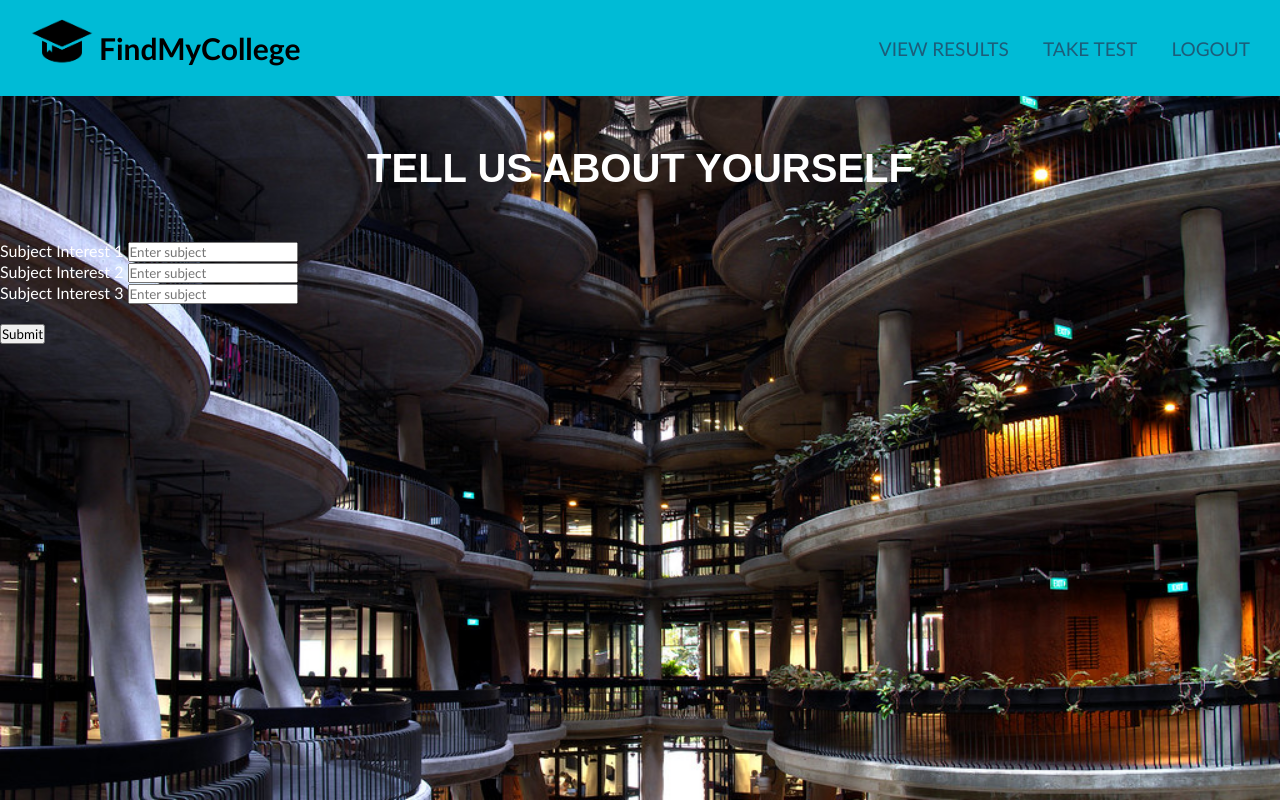
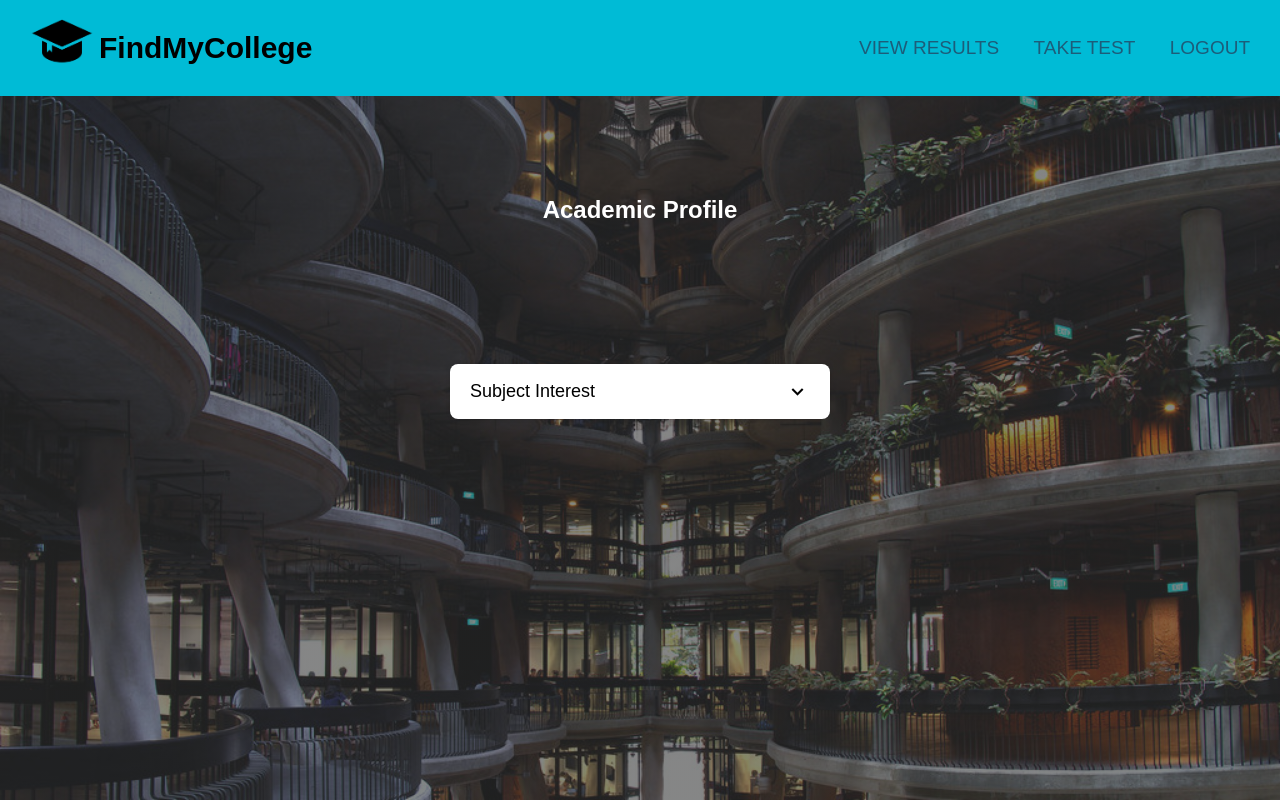
Before and after one commit to GordonChen19/FindMyCollege, a Flask app: page /user-info in a window 1280 px wide. Run offline with Flask 3, Linux system fonts and the light colour scheme; a user stored in the database is signed in; some libraries are stand-ins or nearby versions.

Commit message:
created academic dropdown box

```diff
--- a/Website/templates/user_info.html
+++ b/Website/templates/user_info.html
@@ -1,63 +1,143 @@
-{% extends "base.html" %} {% block title %}subject-interests{% endblock %} {% block content
-    %}
-    <form method="POST">
-      <h3 align="center">TELL US ABOUT YOURSELF</h3>
-      <div class="form-group">
-        <label for="subject1">Subject Interest 1</label>
-        <input
-          type="subjectInterest"
-          class="form-control"
-          id="subject1"
-          name="subject1"
-          placeholder="Enter subject"
+{% extends "base.html" %} {% block title %}subject-interests{% endblock %} {%
+block content %}
+
+<head>
+  <link
+    href="https://unpkg.com/boxicons@2.1.1/css/boxicons.min.css"
+    rel="stylesheet"
   />
+</head>
+
+<body>
+  <section class="profile">
+    <h1>Academic Profile</h1>
+  </section>
+
+  <div class="select-menu">
+    <div class="select-btn">
+      <span class="sBtn-text">Subject Interest</span>
+      <i class="bx bx-chevron-down"></i>
     </div>
 
-      <div class="form-group">
-        <label for="subject2">Subject Interest 2</label>
-        <input
-          type="subjectInterest"
-          class="form-control"
-          id="subject2"
-          name="subject2"
-          placeholder="Enter subject"
-        />
+    <ul class="options">
+      <li class="option">
+        <span class="option-text">Math</span>
+      </li>
+      <li class="option">
+        <span class="option-text">Science</span>
+      </li>
+      <li class="option">
+        <span class="option-text">Languages</span>
+      </li>
+      <li class="option">
+        <span class="option-text">Humanities</span>
+      </li>
+    </ul>
   </div>
-
-      <div class="form-group">
-        <label for="subject3">Subject Interest 3</label>
-        <input
-          type="subjectInterest"
-          class="form-control"
-          id="subject3"
-          name="subject3"
-          placeholder="Enter subject"
-        />
-      </div>
-
-      <br />
-      <button type="submit" class="btn btn-primary">Submit</button>
-    </form>
+</body>
 
 <style>
+  * {
+    margin: 0;
+    padding: 0;
+    box-sizing: border-box;
+    font-family: "Poppins", sans-serif;
+  }
   body {
-        background-image: url("static/NTU2.jpeg");
+    background-image: linear-gradient(
+        rgba(52, 53, 53, 0.6),
+        rgba(52, 53, 53, 0.6)
+      ),
+      url("static/NTU2.jpeg");
     background-repeat: no-repeat;
     background-attachment: fixed;
     background-size: cover;
-        color:white
-      }
-      h3 {
-        margin-top: 50px;
-        margin-bottom: 50px;
-        margin-right: 80px;
-        margin-left: 80px;
-        font-weight: bold;
-        font-family: Arial, Helvetica, sans-serif;
-        font-size: 40px;
   }
 
+  .profile {
+    width: 80%;
+    margin: auto;
+    padding-top: 100px;
+    text-align: center;
+    color: #fff;
+  }
 
+  .select-menu {
+    width: 380px;
+    margin: 140px auto;
+  }
+  .select-menu .select-btn {
+    display: flex;
+    height: 55px;
+    background: #fff;
+    padding: 20px;
+    font-size: 18px;
+    font-weight: 400;
+    border-radius: 8px;
+    align-items: center;
+    cursor: pointer;
+    justify-content: space-between;
+    box-shadow: 0 0 5px rgba(0, 0, 0, 0.1);
+  }
+  .select-btn i {
+    font-size: 25px;
+    transition: 0.3s;
+  }
+  .select-menu.active .select-btn i {
+    transform: rotate(-180deg);
+  }
+  .select-menu .options {
+    position: relative;
+    padding: 20px;
+    margin-top: 10px;
+    border-radius: 8px;
+    background: #fff;
+    box-shadow: 0 0 3px rgba(0, 0, 0, 0.1);
+    display: none;
+  }
+  .select-menu.active .options {
+    display: block;
+  }
+  .options .option {
+    display: flex;
+    height: 55px;
+    cursor: pointer;
+    padding: 0 16px;
+    border-radius: 8px;
+    align-items: center;
+    background: #fff;
+  }
+  .options .option:hover {
+    background: #f2f2f2;
+  }
+  .option i {
+    font-size: 25px;
+    margin-right: 12px;
+  }
+  .option .option-text {
+    font-size: 18px;
+    color: #333;
+  }
 </style>
 
+<script>
+  const optionMenu = document.querySelector(".select-menu"),
+    selectBtn = optionMenu.querySelector(".select-btn"),
+    options = optionMenu.querySelectorAll(".option"),
+    sBtn_text = optionMenu.querySelector(".sBtn-text");
+
+  selectBtn.addEventListener("click", () =>
+    optionMenu.classList.toggle("active")
+  );
+
+  options.forEach((option) => {
+    option.addEventListener("click", () => {
+      let selectedOption = option.querySelector(".option-text").innerText;
+      sBtn_text.innerText = selectedOption;
+
+      optionMenu.classList.remove("active");
+    });
+  });
+</script>
+
 {% endblock %}
```
Lines whose indentation alone changed are shown as unchanged.
